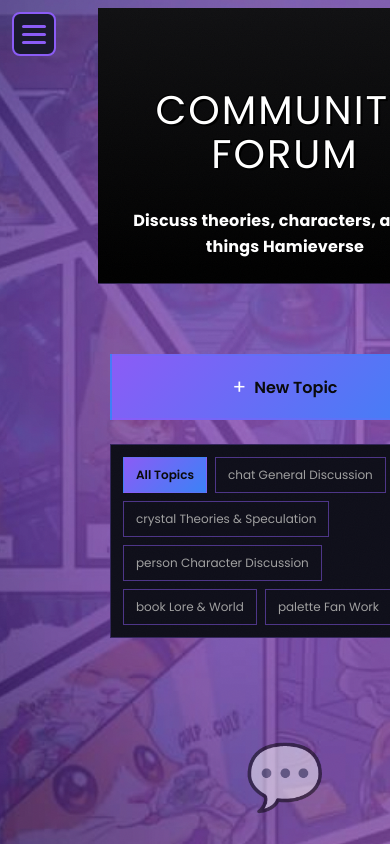
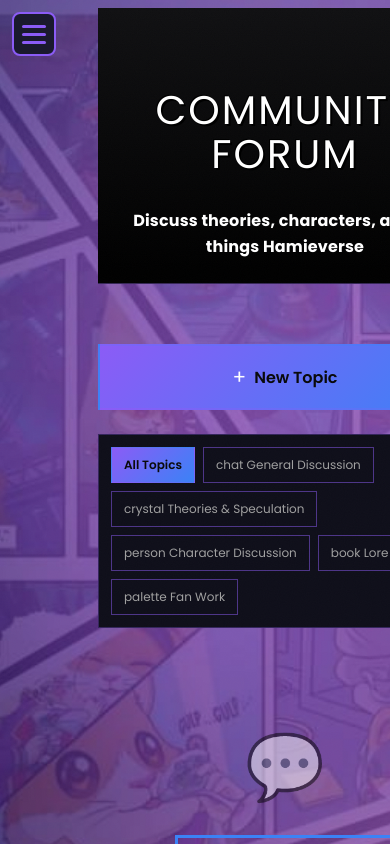
Before and after one commit to zaddy99999/HamieWiki, a Next.js app: page /forum in a window 390 px wide. Shown: the top 844 px of the page. Built offline with nearby package versions, Linux system fonts and the light colour scheme.

Commit message:
Remove side padding on mobile containers

```diff
--- a/src/styles/mobile-fix.css
+++ b/src/styles/mobile-fix.css
@@ -185,7 +185,7 @@
   .build-team-page {
     margin-left: 0 !important;
     margin-right: 0 !important;
-    padding: 70px 12px 12px 12px !important;
+    padding: 60px 0 0 0 !important;
     width: 100% !important;
     max-width: 100% !important;
     box-sizing: border-box !important;
```
